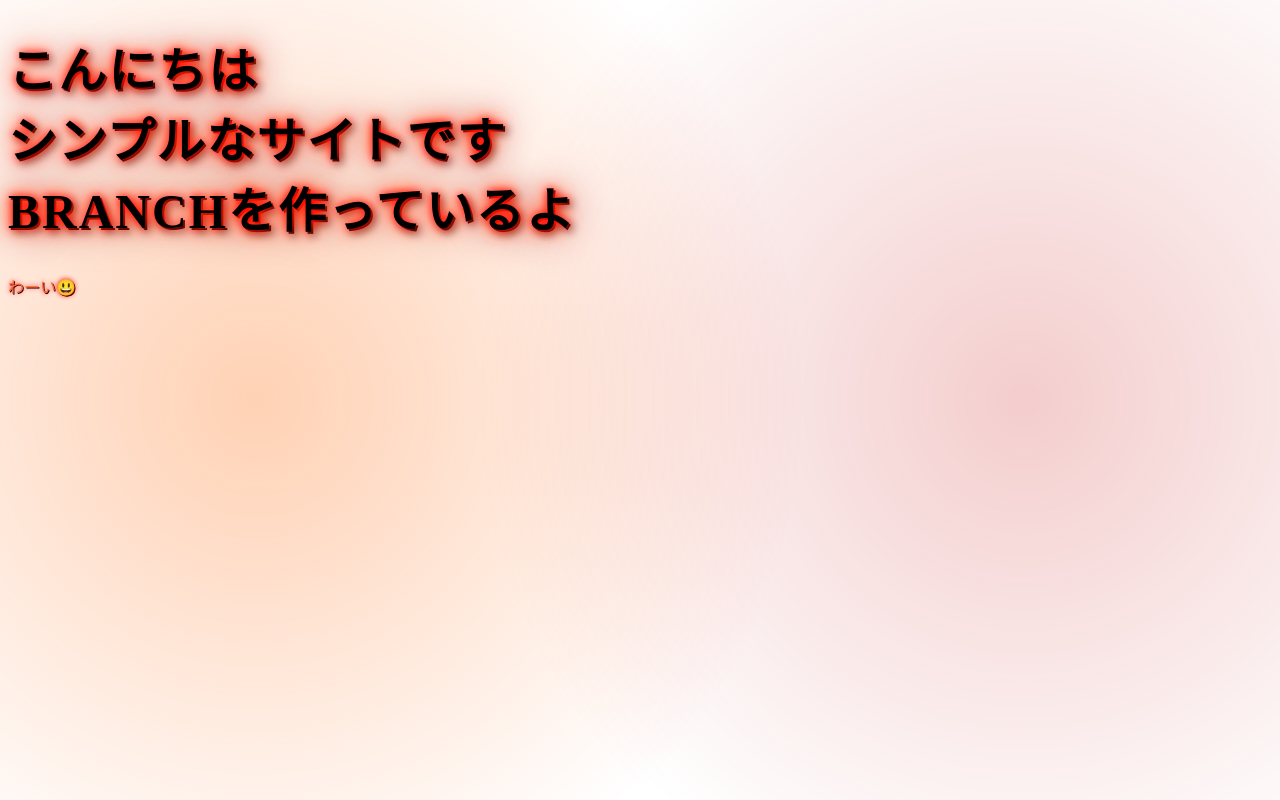
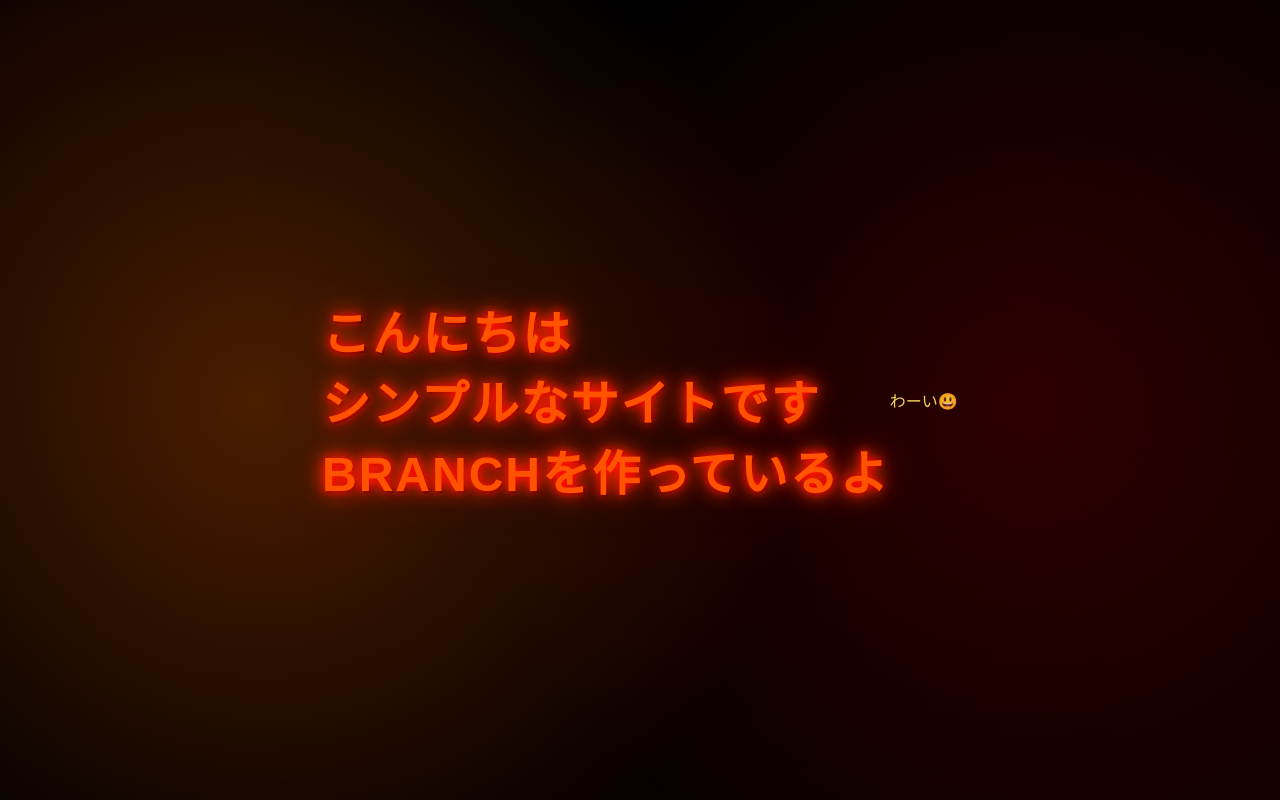
Before and after one commit to taktt764-stack/20251124day21_sunabaco, a plain HTML site: page index.html in a window 1280 px wide. Drawn offline with Linux system fonts and the light colour scheme.

Commit message:
Update style.css

```diff
--- a/style.css
+++ b/style.css
@@ -1,8 +1,5 @@
-<<<<<<< HEAD
 /* 終末のデザイン */
-=======
-/* 画面の真ん中に文字を表示する例 */
->>>>>>> parent of 0b84e30 (見た目をサイケデリックに)
+
 body {
   margin: 0;
   height: 100vh;
@@ -10,7 +7,6 @@
   justify-content: center;
   align-items: center;
   font-family: "Hiragino Kaku Gothic ProN", "Yu Gothic", sans-serif;
-<<<<<<< HEAD
   background: linear-gradient(135deg, #1a0000, #330000, #000000, #1a0000);
   background-size: 400% 400%;
   animation: apocalypse 10s ease infinite;
@@ -37,9 +33,6 @@
   0% { background-position: 0% 50%; }
   50% { background-position: 100% 50%; }
   100% { background-position: 0% 50%; }
-=======
-  background-color: #f5f5f5;
->>>>>>> parent of 0b84e30 (見た目をサイケデリックに)
 }
 
 @keyframes flicker {
@@ -49,7 +42,6 @@
 
 h1 {
   font-size: 48px;
-<<<<<<< HEAD
   color: #ff4500;
   text-shadow:
     0 0 10px #ff0000,
@@ -64,14 +56,10 @@
   z-index: 1;
   text-transform: uppercase;
   filter: brightness(1.2);
-=======
-  color: #333;
->>>>>>> parent of 0b84e30 (見た目をサイケデリックに)
 }
 
 h2 {
   font-size: 32px;
-<<<<<<< HEAD
   color: #cc3300;
   text-shadow:
     0 0 8px #ff0000,
@@ -94,13 +82,4 @@
 
 /* 亀裂エフェクト */
 p {
-  color: #ff6633;
-  text-shadow:
-    0 0 5px #ff0000,
-    1px 1px 0px #000;
-  position: relative;
-  z-index: 1;
-=======
-  color: #333;
->>>>>>> parent of 0b84e30 (見た目をサイケデリックに)
-}
+  color: #ff6
```
